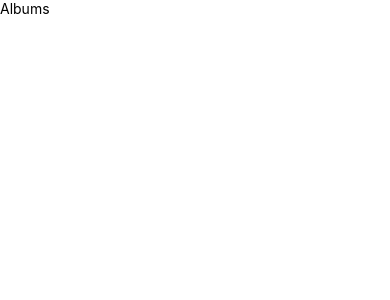
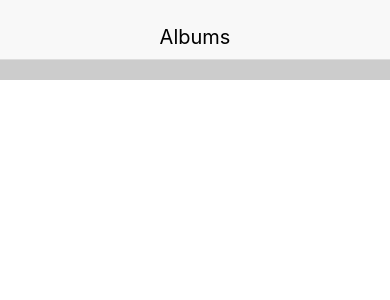
Before and after one commit to josip1987/ReactNativeFeatures, a React Native app: screen / in a window 390 px wide. Shown: the top 300 px of the page. Built offline with nearby package versions, Linux system fonts and the light colour scheme.

Commit message:
header stuff

```diff
--- a/App.js
+++ b/App.js
@@ -6,7 +6,7 @@ import Header from './src/components/Header';
 export default class App extends React.Component {
   render() {
     return (
-        <Header />
+        <Header headerText={'Albums'} />
     );
   }
 }
--- a/src/components/Header.js
+++ b/src/components/Header.js
@@ -1,12 +1,36 @@
 import React from 'react';
-import { StyleSheet, Text } from 'react-native';
+import { StyleSheet, Text, View } from 'react-native';
 
 class Header extends React.Component {
   render() {
+  	const { textStyle, viewStyle } = styles;
+  	var props = this.props; //?
+
     return (
-      <Text>Albums</Text>
+      <View style={viewStyle}>
+      	 <Text style={textStyle}>{props.headerText}</Text>
+      </View>
     );
   }
 }
 
+const styles = {
+	viewStyle: {
+		backgroundColor: '#F8F8F8',
+		justifyContent: 'center',
+		alignItems: 'center',
+		height: 60,
+		paddingTop: 15,
+	    borderColor: '#ddd',
+	    borderBottomWidth: 1,
+		shadowOffset: { width: 0, height: 20 },
+		shadowColor: '#000',
+		shadowOpacity: 0.2
+	},
+
+	textStyle: {
+		fontSize: 20
+	}
+};
+
 export default Header;
```
